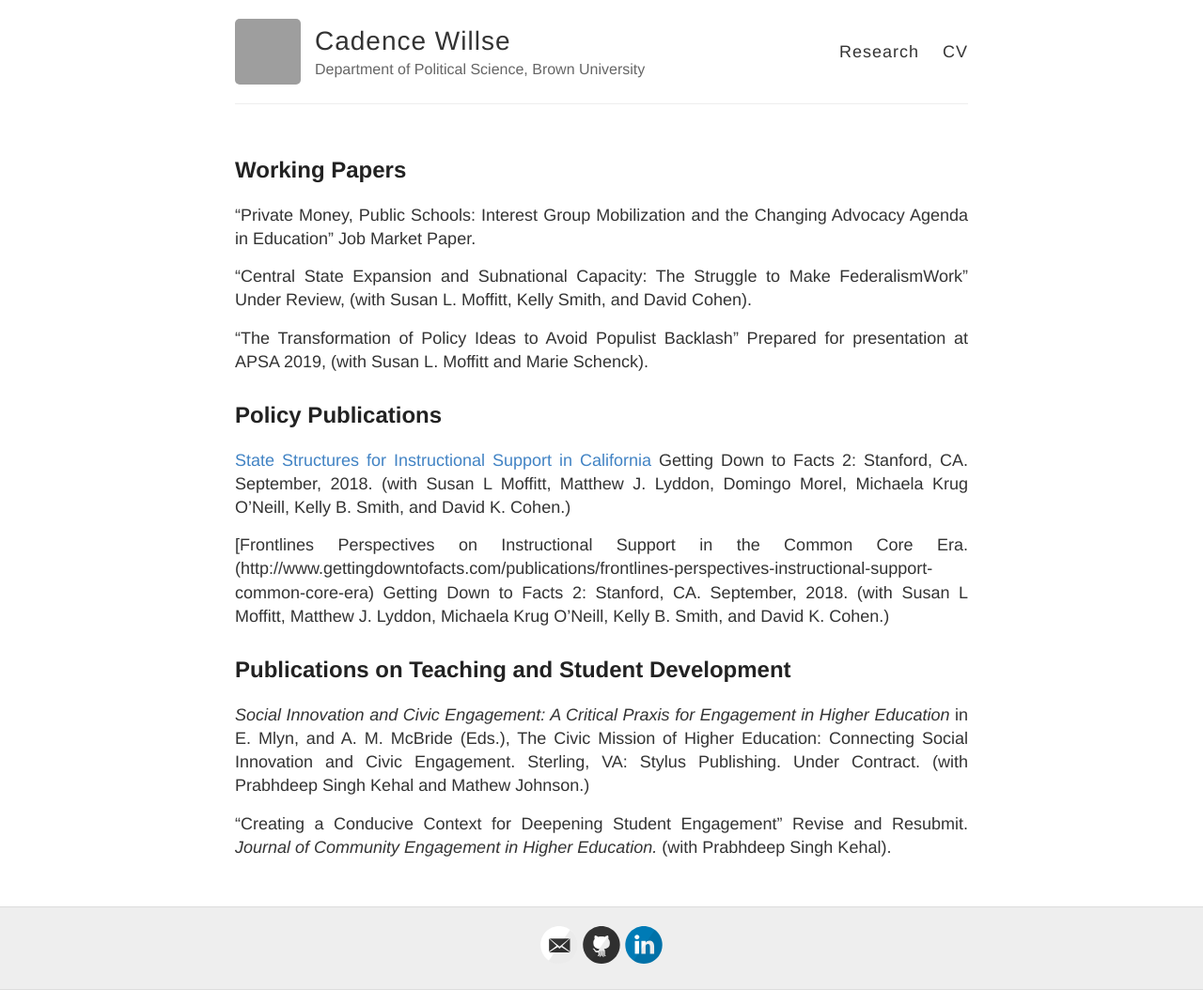
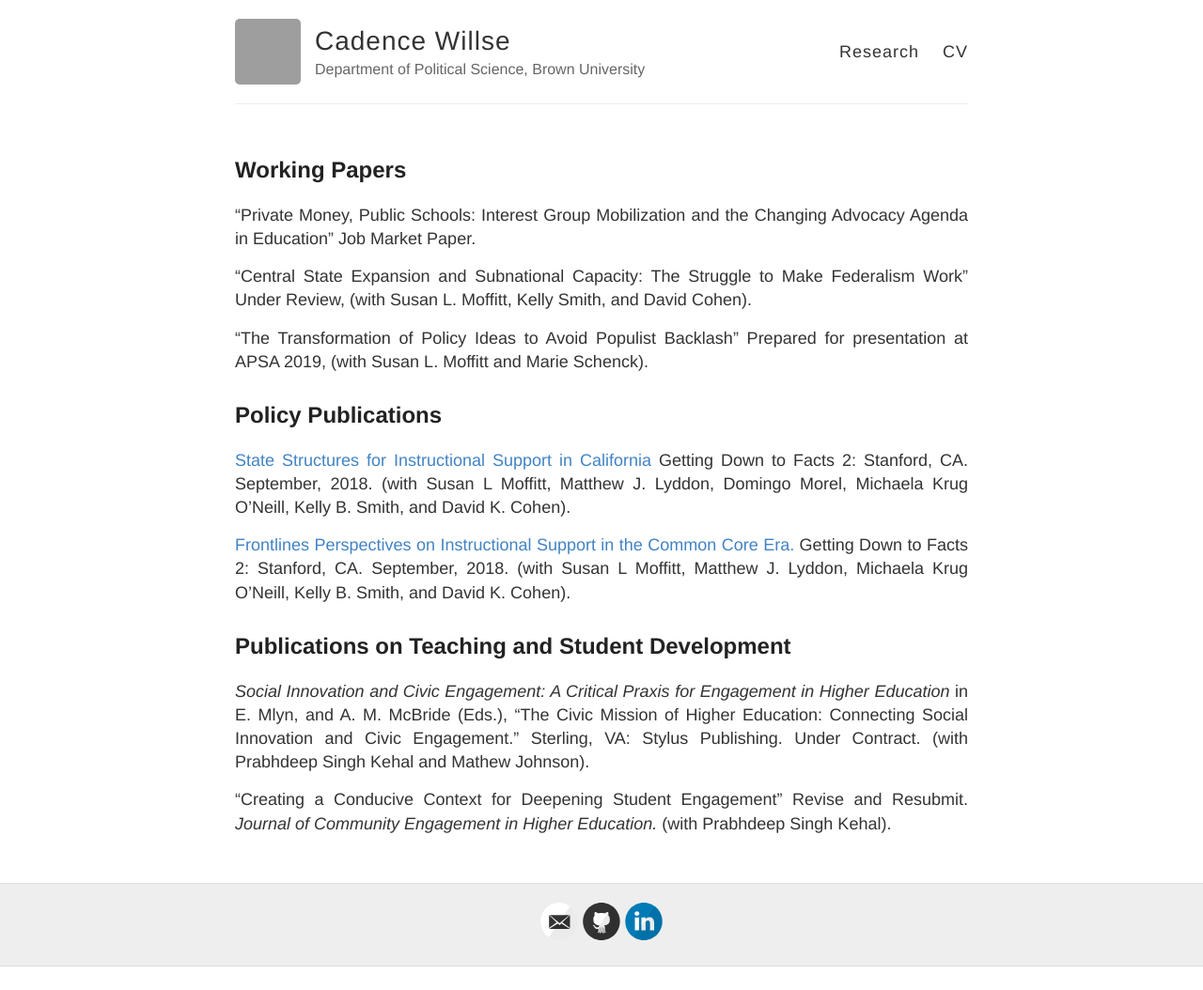
Before and after one commit to cadencewillse/cadencewillse.github.io, a Jekyll site: the page built from research.md, in a window 1280 px wide. Shown: the whole page at 94% size. Built offline with Jekyll 4.4.1, drawn with Linux system fonts in a browser that asks for light colours; after the commit the page ends 1029 px from its top, so only the background shows below that; grey boxes are pictures that could not be loaded.

Commit message:
Update research.md

```diff
--- a/research.md
+++ b/research.md
@@ -9,20 +9,20 @@ permalink: /research/
 
 “Private Money, Public Schools: Interest Group Mobilization and the Changing Advocacy Agenda in Education” Job Market Paper.
 
-“Central State Expansion and Subnational Capacity: The Struggle to Make FederalismWork” Under Review, (with Susan L. Moffitt, Kelly Smith, and David Cohen).
+“Central State Expansion and Subnational Capacity: The Struggle to Make Federalism Work” Under Review, (with Susan L. Moffitt, Kelly Smith, and David Cohen).
 
 “The Transformation of Policy Ideas to Avoid Populist Backlash” Prepared for presentation at APSA 2019, (with Susan L. Moffitt and Marie Schenck).
 
 
 ## Policy Publications
 
-[State Structures for Instructional Support in California](http://www.gettingdowntofacts.com/publications/state-structures-instructional-support-california) Getting Down to Facts 2: Stanford, CA. September, 2018. (with Susan L Moffitt, Matthew J. Lyddon, Domingo Morel, Michaela Krug O’Neill, Kelly B. Smith, and David K. Cohen.)
+[State Structures for Instructional Support in California](http://www.gettingdowntofacts.com/publications/state-structures-instructional-support-california) Getting Down to Facts 2: Stanford, CA. September, 2018. (with Susan L Moffitt, Matthew J. Lyddon, Domingo Morel, Michaela Krug O’Neill, Kelly B. Smith, and David K. Cohen).
 
-[Frontlines Perspectives on Instructional Support in the Common Core Era. (http://www.gettingdowntofacts.com/publications/frontlines-perspectives-instructional-support-common-core-era) Getting Down to Facts 2: Stanford, CA. September, 2018. (with Susan L Moffitt, Matthew J. Lyddon, Michaela Krug O’Neill, Kelly B. Smith, and David K. Cohen.)
+[Frontlines Perspectives on Instructional Support in the Common Core Era.](http://www.gettingdowntofacts.com/publications/frontlines-perspectives-instructional-support-common-core-era) Getting Down to Facts 2: Stanford, CA. September, 2018. (with Susan L Moffitt, Matthew J. Lyddon, Michaela Krug O’Neill, Kelly B. Smith, and David K. Cohen).
 
 
 ## Publications on Teaching and Student Development
 
-*Social Innovation and Civic Engagement: A Critical Praxis for Engagement in Higher Education* in E. Mlyn, and A. M. McBride (Eds.), The Civic Mission of Higher Education: Connecting Social Innovation and Civic Engagement. Sterling, VA: Stylus Publishing. Under Contract. (with Prabhdeep Singh Kehal and Mathew Johnson.)
+*Social Innovation and Civic Engagement: A Critical Praxis for Engagement in Higher Education* in E. Mlyn, and A. M. McBride (Eds.), "The Civic Mission of Higher Education: Connecting Social Innovation and Civic Engagement." Sterling, VA: Stylus Publishing. Under Contract. (with Prabhdeep Singh Kehal and Mathew Johnson).
 
 "Creating a Conducive Context for Deepening Student Engagement” Revise and Resubmit. *Journal of Community Engagement in Higher Education.* (with Prabhdeep Singh Kehal).
```
